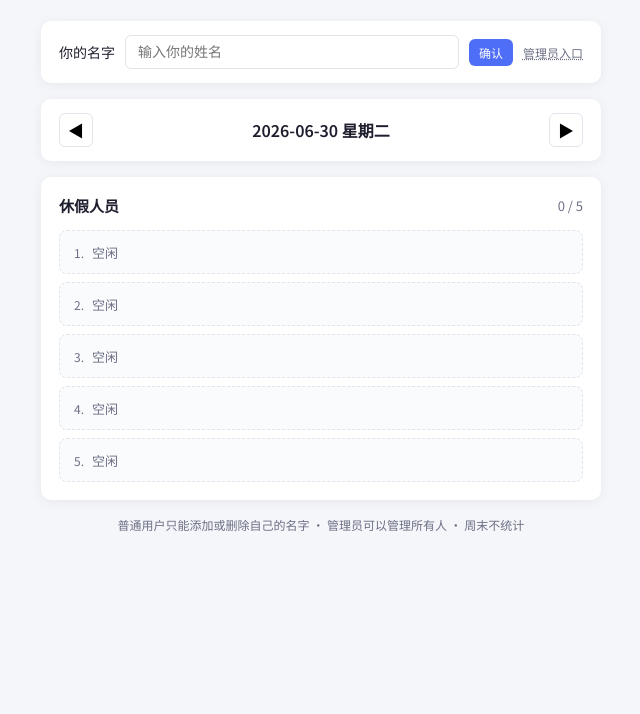
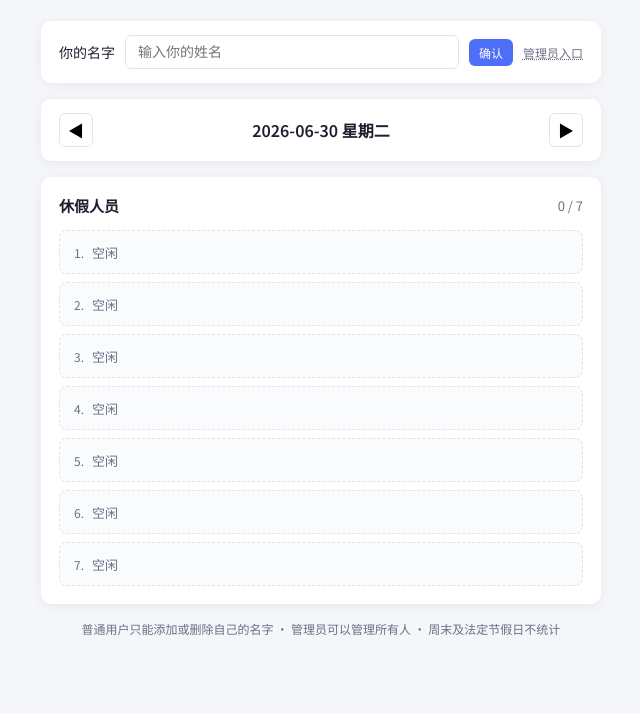
Before and after one commit to kingjin2026/leave-scheduler, a plain HTML site: page index.html in a window 1280 px wide. Shown: the part 86-800 px from the top of the page, without its empty margins (319-959 px from the left). Drawn offline with Linux system fonts and the light colour scheme.

Commit message:
update limits: Mon-Tue 7, Wed-Thu 8, Fri 9, holidays off

```diff
--- a/index.html
+++ b/index.html
@@ -302,13 +302,13 @@
 
   .toast.show { opacity: 1; }
 
-  .weekend-msg {
+  .dayoff-msg {
     text-align: center;
     padding: 32px 0;
     color: var(--text-secondary);
     font-size: 15px;
   }
-  .weekend-msg span { font-size: 36px; display: block; margin-bottom: 8px; }
+  .dayoff-msg span { font-size: 36px; display: block; margin-bottom: 8px; }
 
   @media (max-width: 480px) {
     body { padding: 16px 12px 40px; }
@@ -321,7 +321,7 @@
 
 <div class="container">
   <h1>📋 每日休假登记</h1>
-  <p class="subtitle">周一、二限 5 人 · 周三、四限 6 人 · 周五限 7 人 · 周末休息</p>
+  <p class="subtitle">周一、二限 7 人 · 周三、四限 8 人 · 周五限 9 人 · 周末及法定节假日休息</p>
 
   <!-- identity -->
   <div class="identity-bar">
@@ -341,7 +341,7 @@
     </div>
     <div class="admin-row" id="adminAddRow" style="display:none">
       <input type="text" id="adminSlotName" placeholder="要添加的名字" maxlength="20">
-      <input type="number" id="adminSlotIndex" placeholder="位置 (1-7)" min="1" max="7">
+      <input type="number" id="adminSlotIndex" placeholder="位置 (1-9)" min="1" max="9">
       <button class="btn btn-outline btn-sm" id="adminAddBtn">添加</button>
     </div>
   </div>
@@ -368,7 +368,7 @@
   </div>
 
   <div class="footer-note">
-    普通用户只能添加或删除自己的名字 · 管理员可以管理所有人 · 周末不统计
+    普通用户只能添加或删除自己的名字 · 管理员可以管理所有人 · 周末及法定节假日不统计
   </div>
 </div>
 
@@ -382,16 +382,47 @@
   function getDayLimit(d) {
     const day = d.getDay();
     if (day === 0 || day === 6) return 0;
-    if (day === 1 || day === 2) return 5;
-    if (day === 3 || day === 4) return 6;
-    if (day === 5) return 7;
-    return 5;
+    if (day === 1 || day === 2) return 7;
+    if (day === 3 || day === 4) return 8;
+    if (day === 5) return 9;
+    return 7;
   }
 
-  function isWeekend(d) {
-    const day = d.getDay();
-    return day === 0 || day === 6;
+  function isDayOff(d) {
+    var w = d.getDay();
+    if (w === 0 || w === 6) return true;
+    var m = ("0" + (d.getMonth() + 1)).slice(-2);
+    var dy = ("0" + d.getDate()).slice(-2);
+    return HOLIDAYS[m + "-" + dy] !== undefined;
   }
+
+  function getHolidayName(d) {
+    var m = ("0" + (d.getMonth() + 1)).slice(-2);
+    var dy = ("0" + d.getDate()).slice(-2);
+    return HOLIDAYS[m + "-" + dy] || null;
+  }
+
+  var HOLIDAYS = {
+    '01-01': '元旦',
+    '02-16': '春节',
+    '02-17': '春节',
+    '02-18': '春节',
+    '02-19': '春节',
+    '02-20': '春节',
+    '02-21': '春节',
+    '02-22': '春节',
+    '04-05': '清明节',
+    '05-01': '劳动节',
+    '06-19': '端午节',
+    '09-27': '中秋节',
+    '10-01': '国庆节',
+    '10-02': '国庆节',
+    '10-03': '国庆节',
+    '10-04': '国庆节',
+    '10-05': '国庆节',
+    '10-06': '国庆节',
+    '10-07': '国庆节'
+  };
 
   let currentUser = null;
   let isAdmin = false;
@@ -434,7 +465,7 @@
   function render() {
     const dk = dateKey(currentDate);
     const maxSlots = getDayLimit(currentDate);
-    const weekend = isWeekend(currentDate);
+    var dayOff = isDayOff(currentDate);
     const weekdays = ['星期日','星期一','星期二','星期三','星期四','星期五','星期六'];
     const label = dk + ' ' + weekdays[currentDate.getDay()];
     document.getElementById('dateLabel').textContent = label;
@@ -444,14 +475,14 @@
     const slots = getSlotsForDate(currentDate);
     const container = document.getElementById('slotList');
     const countEl = document.getElementById('slotCount');
-    countEl.textContent = weekend ? '休息日' : slots.length + ' / ' + maxSlots;
+    countEl.textContent = dayOff ? '休息日' : slots.length + ' / ' + maxSlots;
 
     container.innerHTML = '';
 
-    if (weekend) {
+    if (dayOff) {
       const msg = document.createElement('div');
-      msg.className = 'weekend-msg';
-      msg.innerHTML = '<span>🎉</span>今天休息，不统计休假';
+      msg.className = 'dayoff-msg';
+      msg.innerHTML = (function(){var hn = getHolidayName(currentDate); return hn ? '<span>🎉</span>今天休息（<span class="holiday-name">' + hn + '</span>），不统计休假' : '<span>🎉</span>今天休息，不统计休假'})();
       container.appendChild(msg);
       const badge = document.getElementById('identityBadge');
       if (currentUser) {
```
